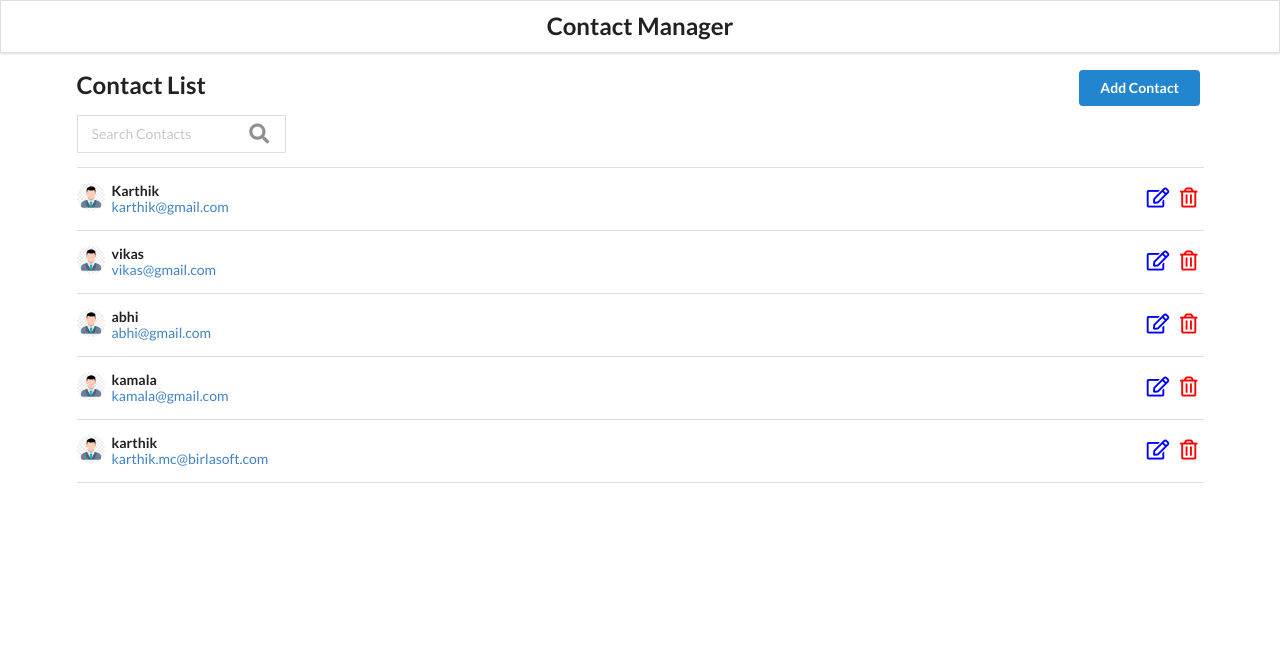
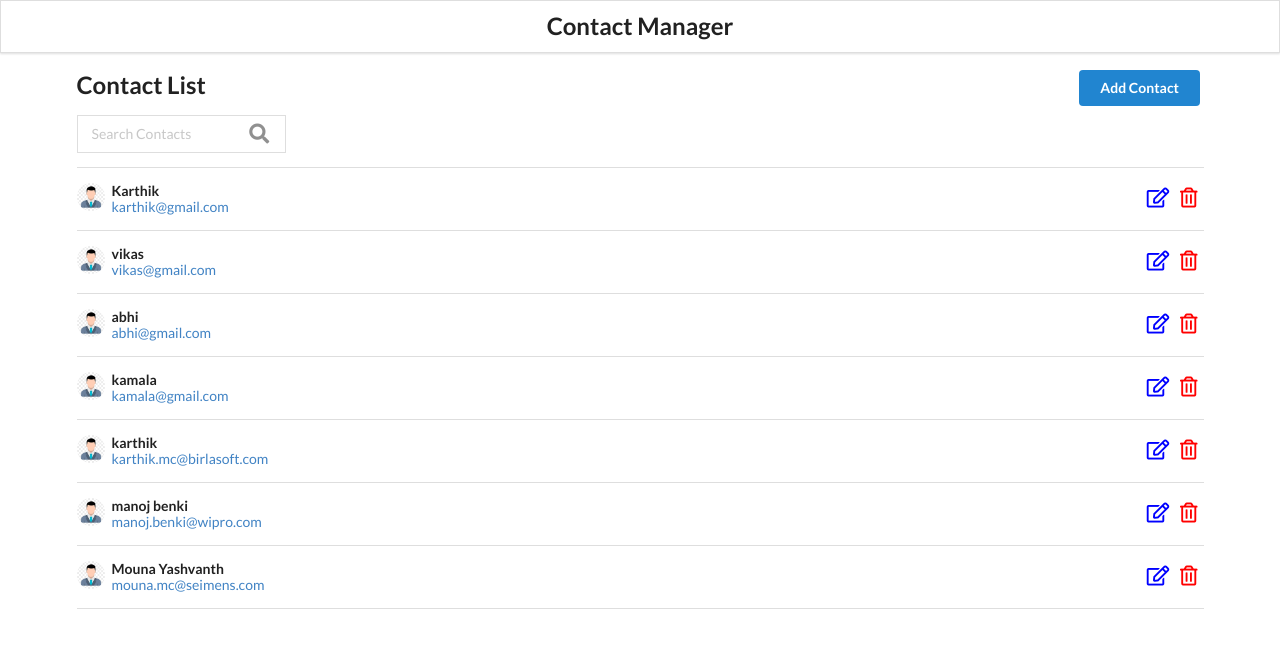
Before and after one commit to KarthikBenki/Contact-manager, a React (Create React App) app: page / in a window 1280 px wide. Shown: the top 648 px of the page. Built offline with nearby package versions, Linux system fonts and the light colour scheme; data requests are answered from the project's data file.

Commit message:
usage of search handler using use ref

```diff
--- a/db.json
+++ b/db.json
@@ -24,6 +24,16 @@
       "id": 5,
       "name": "karthik ",
       "email": "karthik.mc@birlasoft.com"
+    },
+    {
+      "id": 6,
+      "name": "manoj benki",
+      "email": "manoj.benki@wipro.com"
+    },
+    {
+      "id": 7,
+      "name": "Mouna Yashvanth",
+      "email": "mouna.mc@seimens.com"
     }
   ]
 }
--- a/src/components/App.jsx
+++ b/src/components/App.jsx
@@ -7,9 +7,12 @@ import "./App.css";
 import ContactDetail from "./ContactDetail";
 import api from "../api/contact";
 import EditContact from "./EditContact";
+import contact from "../api/contact";
 
 function App() {
   const [contacts, setcontacts] = useState([]);
+  const [searchTerm, setSearchTerm] = useState("");
+  const [searchResults, setSearchResults] = useState([]);
 
   //Retrieve contacts
   const retrieveContacts = async () => {
@@ -34,7 +37,6 @@ function App() {
         return contact.id === id ? { ...response.data } : contact;
       })
     );
-
   };
 
   const removeContactHandler = async (id) => {
@@ -48,7 +50,20 @@ function App() {
     }
   };
 
-
+  const searchHandler = (searchTerm) => {
+    setSearchTerm(searchTerm);
+    if (searchTerm != "") {
+      const newContactList = contacts.filter((contact) => {
+        return Object.values(contact)
+          .join(" ")
+          .toLowerCase()
+          .includes(searchTerm.toLowerCase());
+      });
+      setSearchResults(newContactList);
+    }else{
+      setSearchResults(contacts);
+    }
+  };
 
   useEffect(() => {
     const getAllContacts = async () => {
@@ -71,8 +86,10 @@ function App() {
             render={(props) => (
               <ContactList
                 {...props}
-                contacts={contacts}
+                contacts={searchTerm.length<1 ?contacts:searchResults}
                 removeContactHandler={removeContactHandler}
+                term={searchTerm}
+                searchKeyword={searchHandler}
               />
             )}
           />
--- a/src/components/ContactList.jsx
+++ b/src/components/ContactList.jsx
@@ -1,13 +1,17 @@
-import React from "react";
+import React, { useRef } from "react";
 import ContactCard from "./ContactCard";
 import { Link } from "react-router-dom";
 
-const ContactList = ({ contacts, removeContactHandler }) => {
+const ContactList = ({
+  contacts,
+  removeContactHandler,
+  term,
+  searchKeyword,
+}) => {
+  const inputEl = useRef("");
   const getContactId = (id) => {
     removeContactHandler(id);
   };
-
-
 
   const renderContactList = contacts.map((contact, index) => {
     return (
@@ -19,20 +23,32 @@ const ContactList = ({ contacts, removeContactHandler }) => {
     );
   });
 
+  const getSearchTerm = () => {
+    searchKeyword(inputEl.current.value)
+  };
+
   return (
     <div className="main">
-      <h2>Contact List
+      <h2>
+        Contact List
         <Link to="/add">
-        <button className="ui button blue right">Add Contact</button>
+          <button className="ui button blue right">Add Contact</button>
         </Link>
       </h2>
       <div className="ui search">
         <div className="ui icon input">
-          <input type="text" placeholder="Search Contacts" className="prompt" />
-          <i className="search icon"/>
+          <input
+            ref={inputEl}
+            type="text"
+            placeholder="Search Contacts"
+            className="prompt"
+            value={term}
+            onChange={getSearchTerm}
+          />
+          <i className="search icon" />
         </div>
       </div>
-      <div className="ui celled list">{renderContactList}</div>
+      <div className="ui celled list">{renderContactList.length >0 ?renderContactList:"No contacts available"}</div>
     </div>
   );
 };
```
